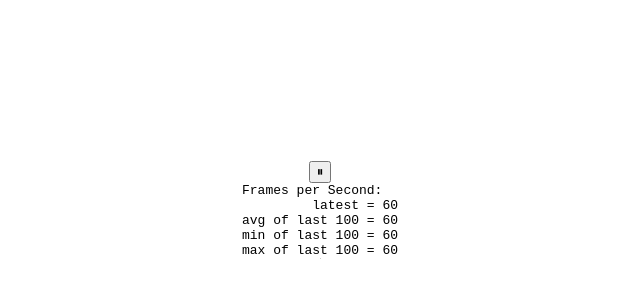
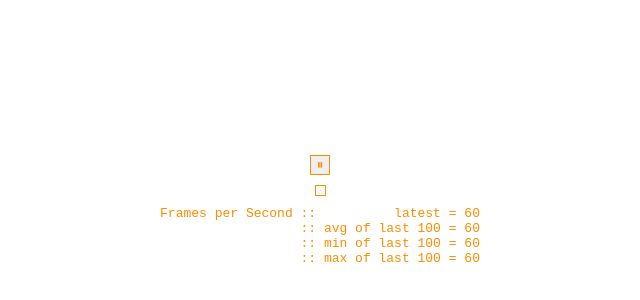
Before and after one commit to tglaeser/life, a website built with webpack: page www/index.html in a window 1280 px wide. Shown: the part 198-498 px from the top of the page, without its empty margins (328-968 px from the left). Built offline with nearby package versions, Linux system fonts and the light colour scheme; what life would draw is missing.

Commit message:
Moving formatting into CSS

```diff
--- a/www/index.html
+++ b/www/index.html
@@ -2,29 +2,13 @@
 <html>
   <head>
     <meta charset="utf-8">
-    <title>Hello wasm-pack!</title>
-    <style>
-      body {
-        position: absolute;
-        top: 0;
-        left: 0;
-        width: 100%;
-        height: 100%;
-        display: flex;
-        flex-direction: column;
-        align-items: center;
-        justify-content: center;
-      }
-      #fps {
-        white-space: pre;
-        font-family: monospace;
-      }
-    </style>
+    <title>Hello Life!</title>
+    <link rel="stylesheet" type="text/css" href="./stylesheet.css" media="screen"/>
   </head>
   <body>
     <button id="play-pause"></button>
-    <div id="fps"></div>
     <canvas id="game-of-life-canvas"></canvas>
+    <div class="block"><div class="fps">Frames per Second&nbsp;</div><div id="fps"/></div>
     <noscript>This page contains webassembly and javascript content, please enable javascript in your browser.</noscript>
     <script src="./bootstrap.js"></script>
   </body>
--- /dev/null
+++ b/www/stylesheet.css
@@ -0,0 +1,30 @@
+body {
+    position: absolute;
+    top: 0;
+    left: 0;
+    width: 100%;
+    height: 100%;
+    display: flex;
+    flex-direction: column;
+    align-items: center;
+    justify-content: center;
+}
+canvas {
+    border: 1px solid darkorange;
+    padding: 4px;
+    margin: 10px 0 10px 0;
+}
+button {
+    color: darkorange;
+    border: 1px solid darkorange;
+}
+.fps, #fps {
+    white-space: pre;
+    color: darkorange;
+    font-family: monospace;
+}
+.block {
+    white-space: pre;
+    display: flex;
+    justify-content: center;
+}
--- a/www/timer.js
+++ b/www/timer.js
@@ -32,11 +32,10 @@ export const fps = new class {
 
     // Render the statistics.
     this.fps.textContent = `
-Frames per Second:
-         latest = ${Math.round(fps)}
-avg of last 100 = ${Math.round(mean)}
-min of last 100 = ${Math.round(min)}
-max of last 100 = ${Math.round(max)}
+::          latest = ${Math.round(fps)}
+:: avg of last 100 = ${Math.round(mean)}
+:: min of last 100 = ${Math.round(min)}
+:: max of last 100 = ${Math.round(max)}
 `.trim();
   }
 };
```
